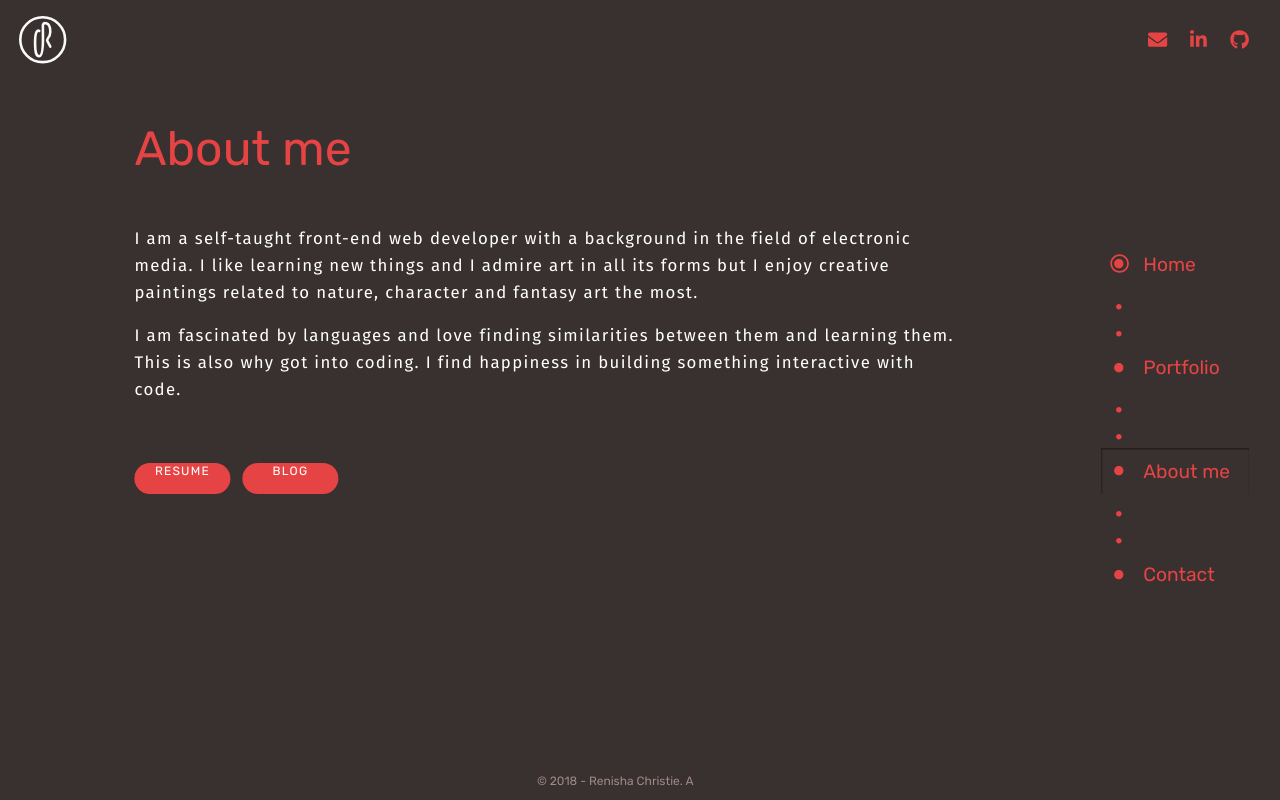
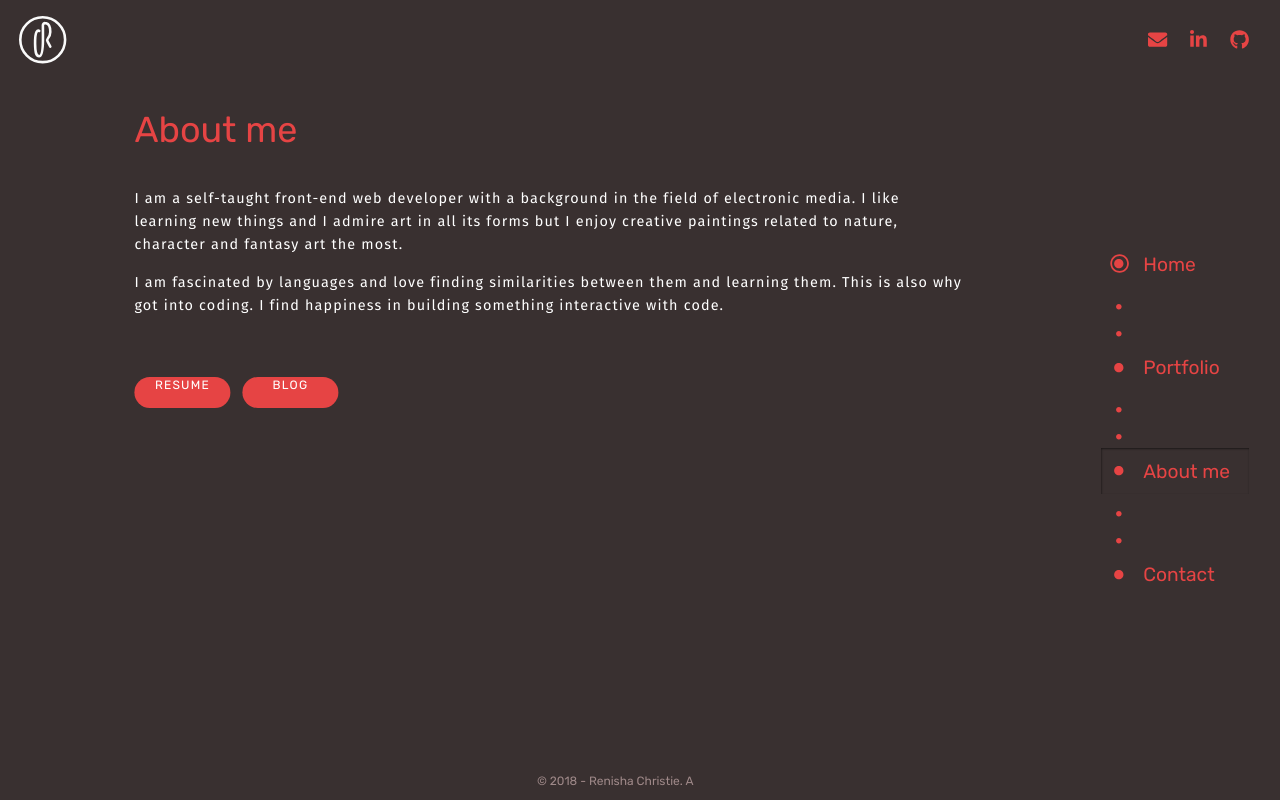
Before and after one commit to crisner/my-portfolio, a React (Create React App) app: page /about in a window 1280 px wide. Built offline with nearby package versions, Linux system fonts and the light colour scheme.

Commit message:
Change font size for h3 and p tags

```diff
--- a/src/containers/App.css
+++ b/src/containers/App.css
@@ -20,12 +20,12 @@ body {
 }
 
 .App h3 {
-  font-size: 4em;
+  font-size: 3em;
   font-weight: 300;
 }
 
 .App p {
-  font-size: 1.4em;
+  font-size: 1.2em;
   letter-spacing: 0.08em;
   line-height: 1.6em;
 }
```
